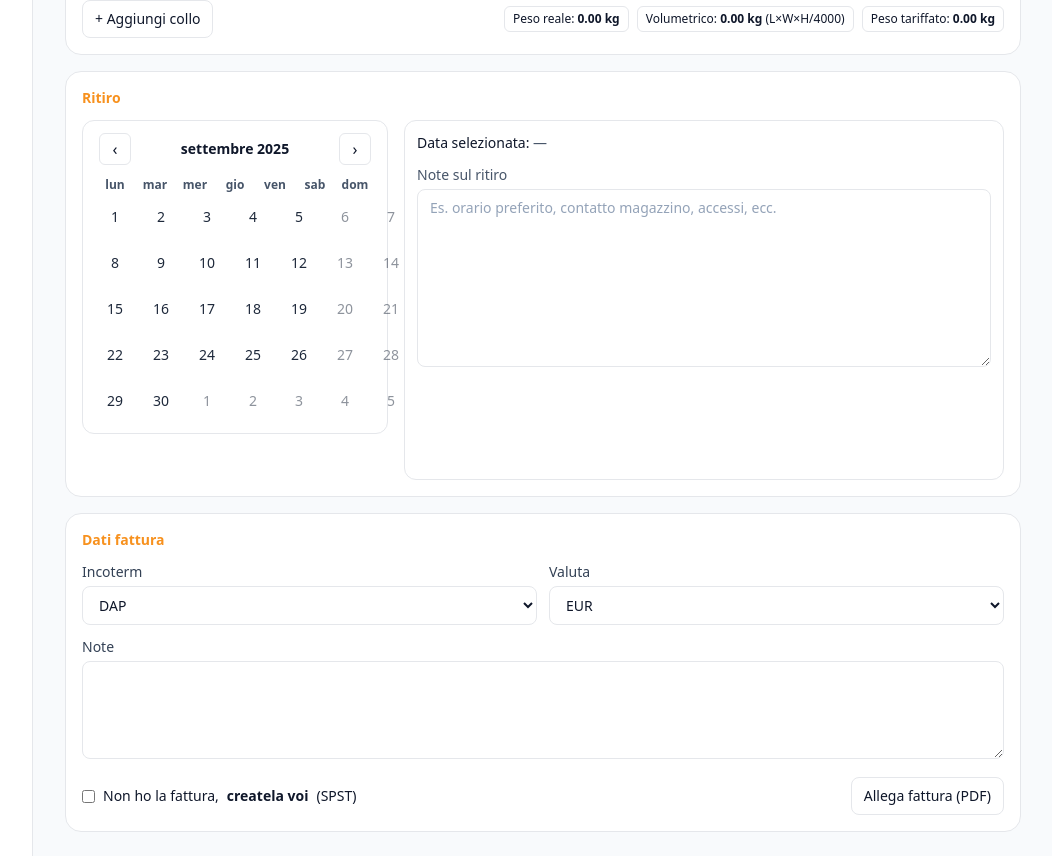
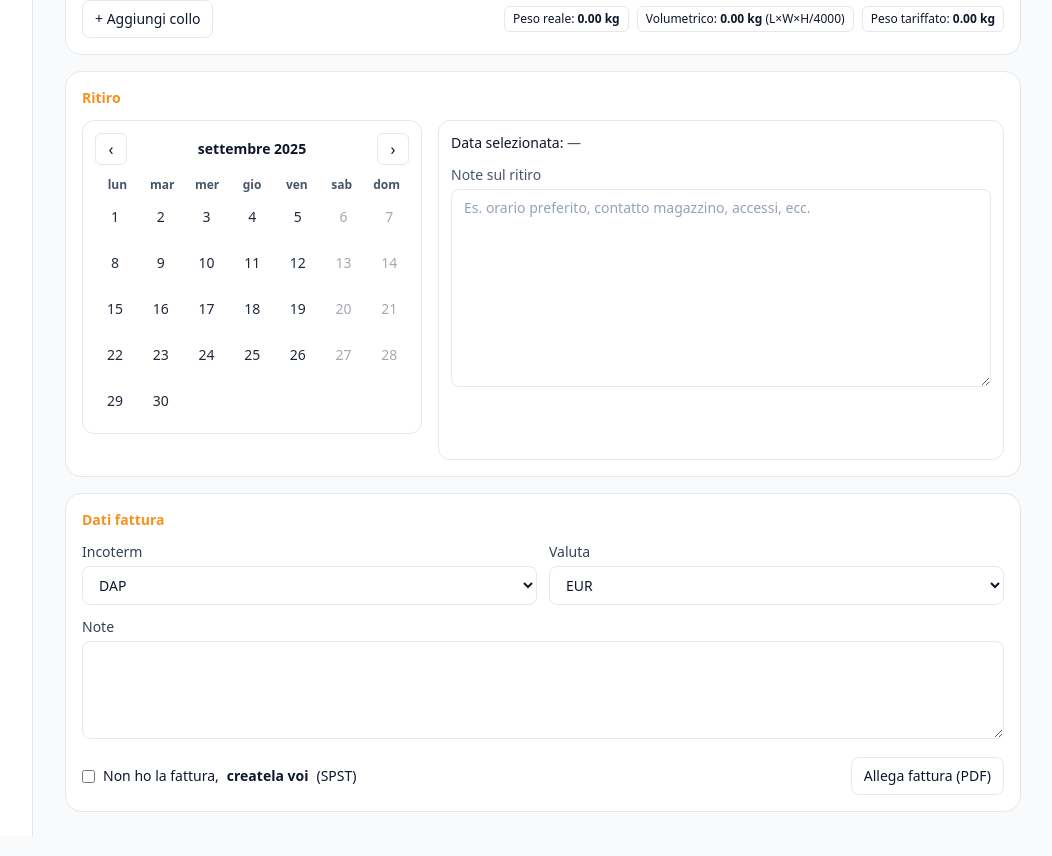
Before and after one commit to SPST-WINE/spst-dashboard, a Next.js app: page /dashboard/nuova/altro in a window 1280 px wide. Shown: the part 960-1816 px from the top of the page, without its empty margins (227-1279 px from the left). Built offline with nearby package versions, Linux system fonts and the light colour scheme.

Commit message:
Update RitiroCard.tsx

```diff
--- a/components/nuova/RitiroCard.tsx
+++ b/components/nuova/RitiroCard.tsx
@@ -2,36 +2,29 @@
 
 import * as React from 'react';
 import {
-  addDays,
   addMonths,
   startOfMonth,
   endOfMonth,
-  startOfWeek,
-  endOfWeek,
-  isSameMonth,
-  isSameDay,
+  getDay,
+  eachDayOfInterval,
   isBefore,
   isWeekend,
+  isSameDay,
   format,
 } from 'date-fns';
 import { it } from 'date-fns/locale';
 
 type Props = {
-  /** Data selezionata (opzionale) */
   date?: Date;
-  /** Setter per la data selezionata */
   setDate: (d?: Date) => void;
-  /** Testo note ritiro */
   note: string;
-  /** Setter per le note */
   setNote: (v: string) => void;
-  /** (opz.) prima data selezionabile, default = domani 00:00 */
+  /** opzionale: cambia la prima data selezionabile (default: domani) */
   minSelectableDate?: Date;
 };
 
-const CELL = 40;            // lato della cella (px)
-const BLUE = '#1c3e5e';     // SPST blue
-const ORANGE = '#f7911e';   // SPST orange
+const BLUE = '#1c3e5e';   // SPST blu
+const ORANGE = '#f7911e'; // SPST arancio
 
 export default function RitiroCard({
   date,
@@ -40,39 +33,32 @@ export default function RitiroCard({
   setNote,
   minSelectableDate,
 }: Props) {
-  // domani alle 00:00 se non fornito
+  // Domani 00:00 come minimo, se non specificato
   const minDate = React.useMemo(() => {
-    if (minSelectableDate) {
-      const d = new Date(minSelectableDate);
-      d.setHours(0, 0, 0, 0);
-      return d;
-    }
-    const d = new Date();
-    d.setDate(d.getDate() + 1);
+    const d = minSelectableDate ? new Date(minSelectableDate) : new Date();
+    if (!minSelectableDate) d.setDate(d.getDate() + 1);
     d.setHours(0, 0, 0, 0);
     return d;
   }, [minSelectableDate]);
 
-  // mese mostrato
+  // Mese mostrato
   const [month, setMonth] = React.useState<Date>(date ?? minDate);
 
-  // calcolo griglia settimane del mese corrente (lun–dom)
-  const weeks = React.useMemo(() => {
-    const start = startOfWeek(startOfMonth(month), { weekStartsOn: 1 });
-    const end = endOfWeek(endOfMonth(month), { weekStartsOn: 1 });
-    const days: Date[] = [];
-    let cur = start;
-    while (cur <= end) {
-      days.push(cur);
-      cur = addDays(cur, 1);
-    }
-    const out: Date[][] = [];
-    for (let i = 0; i < days.length; i += 7) out.push(days.slice(i, i + 7));
-    return out;
-  }, [month]);
+  // Giorni del mese corrente
+  const firstOfMonth = startOfMonth(month);
+  const lastOfMonth = endOfMonth(month);
+  const daysInMonth = eachDayOfInterval({ start: firstOfMonth, end: lastOfMonth });
+
+  // indice del giorno della settimana per il 1° del mese (lunedì=0 … domenica=6)
+  const firstWeekday = (getDay(firstOfMonth) + 6) % 7;
+
+  // quanti “vuoti” prima e dopo per completare una griglia multipla di 7
+  const leadingBlanks = Array.from({ length: firstWeekday });
+  const totalCells = leadingBlanks.length + daysInMonth.length;
+  const trailingBlanks = Array.from({ length: (7 - (totalCells % 7 || 7)) });
 
   const canSelect = (d: Date) =>
-    !isWeekend(d) && !isBefore(d, minDate) && isSameMonth(d, month);
+    !isWeekend(d) && !isBefore(d, minDate);
 
   return (
     <div className="rounded-2xl border bg-white p-4">
@@ -80,18 +66,15 @@ export default function RitiroCard({
         Ritiro
       </h3>
 
-      <div className="grid items-start gap-4 md:grid-cols-[auto,1fr]">
+      <div className="grid items-start gap-4 md:grid-cols-[minmax(280px,340px)_1fr]">
         {/* CALENDARIO */}
         <div className="rounded-xl border p-3">
-          {/* Caption */}
-          <div
-            className="flex items-center justify-between px-1 pb-2"
-            style={{ width: CELL * 7 }}
-          >
+          {/* Header mese */}
+          <div className="mb-2 flex items-center justify-between">
             <button
               type="button"
+              onClick={() => setMonth(addMonths(month, -1))}
               aria-label="Mese precedente"
-              onClick={() => setMonth(addMonths(month, -1))}
               className="grid h-8 w-8 place-items-center rounded-md border hover:bg-slate-50"
             >
               ‹
@@ -101,69 +84,70 @@ export default function RitiroCard({
             </div>
             <button
               type="button"
+              onClick={() => setMonth(addMonths(month, 1))}
               aria-label="Mese successivo"
-              onClick={() => setMonth(addMonths(month, 1))}
               className="grid h-8 w-8 place-items-center rounded-md border hover:bg-slate-50"
             >
               ›
             </button>
           </div>
 
-          {/* Weekdays */}
-          <div
-            className="grid text-center text-xs font-semibold text-slate-600"
-            style={{ gridTemplateColumns: 'repeat(7, 1fr)', width: CELL * 7 }}
-          >
-            {['lun', 'mar', 'mer', 'gio', 'ven', 'sab', 'dom'].map((d) => (
-              <div key={d} className="py-1">
-                {d}
-              </div>
+          {/* Intestazione giorni (lun…dom) */}
+          <div className="grid grid-cols-7 text-center text-xs font-semibold text-slate-600">
+            {['lun','mar','mer','gio','ven','sab','dom'].map((d) => (
+              <div key={d} className="py-1">{d}</div>
             ))}
           </div>
 
-          {/* Days */}
-          <div
-            className="grid gap-[6px]"
-            style={{ gridTemplateColumns: 'repeat(7, 1fr)', width: CELL * 7 }}
-          >
-            {weeks.flat().map((d, idx) => {
+          {/* Griglia giorni */}
+          <div className="grid grid-cols-7 gap-1.5">
+            {/* vuoti iniziali */}
+            {leadingBlanks.map((_, i) => (
+              <div key={`lead-${i}`} className="h-10" />
+            ))}
+
+            {/* giorni del mese */}
+            {daysInMonth.map((d) => {
               const selected = !!date && isSameDay(d, date);
-              const outside = !isSameMonth(d, month);
-              const disabled = isWeekend(d) || isBefore(d, minDate) || outside;
+              const disabled = !canSelect(d);
 
               return (
                 <button
-                  key={idx}
+                  key={d.toISOString()}
                   type="button"
                   disabled={disabled}
                   onClick={() => setDate(d)}
-                  className={`grid place-items-center rounded-[10px] text-sm transition
-                    ${disabled ? 'text-slate-400 opacity-50 cursor-not-allowed' : 'hover:bg-slate-100'}
-                    ${selected ? 'text-white' : 'text-slate-800'}
-                  `}
-                  style={{
-                    width: CELL,
-                    height: CELL,
-                    backgroundColor: selected ? BLUE : 'transparent',
-                    boxShadow: selected ? 'inset 0 0 0 2px #0f2233' : undefined,
-                  }}
+                  className={[
+                    'h-10 w-10 md:h-10 md:w-10',
+                    'mx-auto grid place-items-center rounded-lg text-sm leading-none',
+                    disabled
+                      ? 'cursor-not-allowed opacity-40 text-slate-400'
+                      : 'hover:bg-slate-100',
+                    selected ? 'text-white ring-2 ring-[#0f2233]' : 'text-slate-800',
+                  ].join(' ')}
+                  style={{ backgroundColor: selected ? BLUE : 'transparent' }}
                 >
-                  <span>{format(d, 'd', { locale: it })}</span>
+                  {format(d, 'd', { locale: it })}
                 </button>
               );
             })}
+
+            {/* vuoti finali */}
+            {trailingBlanks.map((_, i) => (
+              <div key={`trail-${i}`} className="h-10" />
+            ))}
           </div>
         </div>
 
-        {/* NOTE / DATA SELEZIONATA */}
-        <div className="rounded-xl border p-3 md:min-h-[360px]">
+        {/* DATA & NOTE */}
+        <div className="rounded-xl border p-3 md:min-h-[340px]">
           <div className="mb-3 text-sm text-slate-600">
             <span className="font-medium text-slate-900">Data selezionata: </span>
             {date ? format(date, 'd LLLL yyyy', { locale: it }) : '—'}
           </div>
           <label className="mb-1 block text-sm text-slate-600">Note sul ritiro</label>
           <textarea
-            rows={8}
+            rows={9}
             value={note}
             onChange={(e) => setNote(e.target.value)}
             className="w-full rounded-lg border px-3 py-2 text-sm outline-none placeholder:text-slate-400 focus:border-[#1c3e5e]"
```
